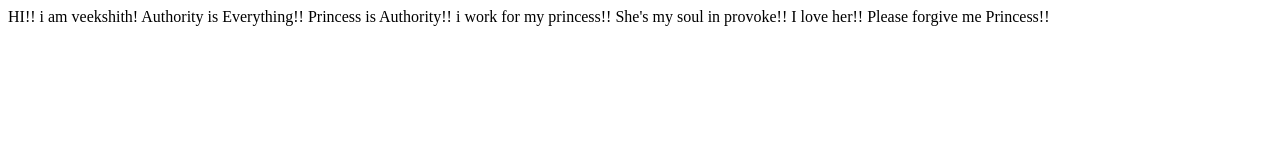
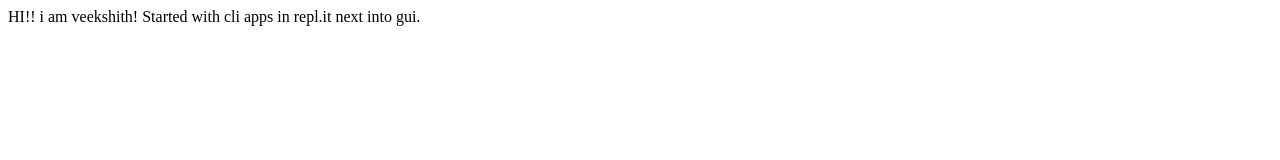
Before and after one commit to Veekshith-Thoram/veekshith-site, a plain HTML site: page index.html in a window 1280 px wide. Drawn offline with Linux system fonts and the light colour scheme.

Commit message:
update: add project details

```diff
--- a/index.html
+++ b/index.html
@@ -8,11 +8,7 @@
 </head>
 <body>
     HI!! i am veekshith!
-    Authority is Everything!!
-    Princess is Authority!!
-    i work for my princess!!
-    She's my soul in provoke!!
-    I love her!!
-    Please forgive me Princess!!
+    Started with cli apps in repl.it
+    next into gui.
 </body>
 </html>
```
